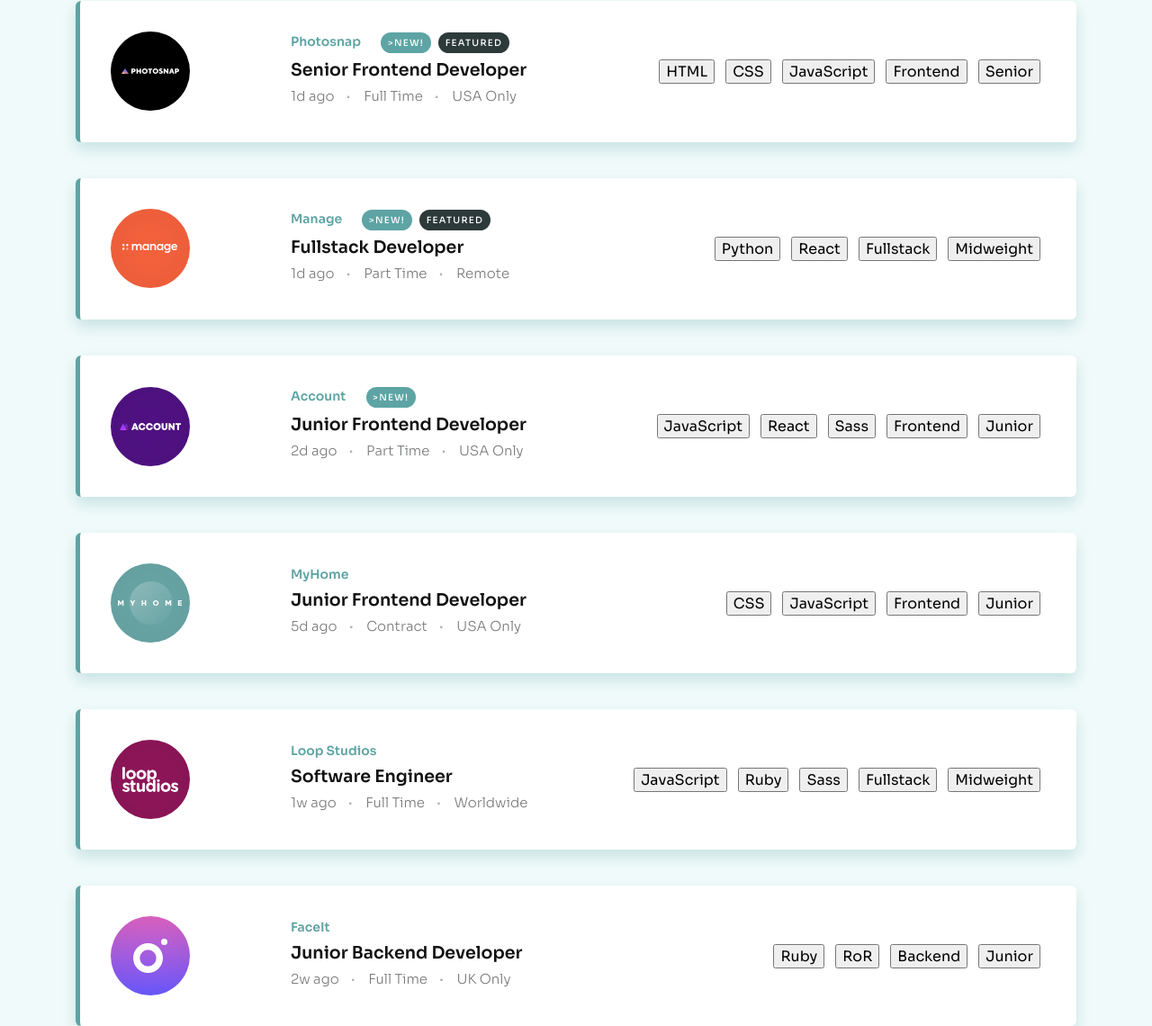
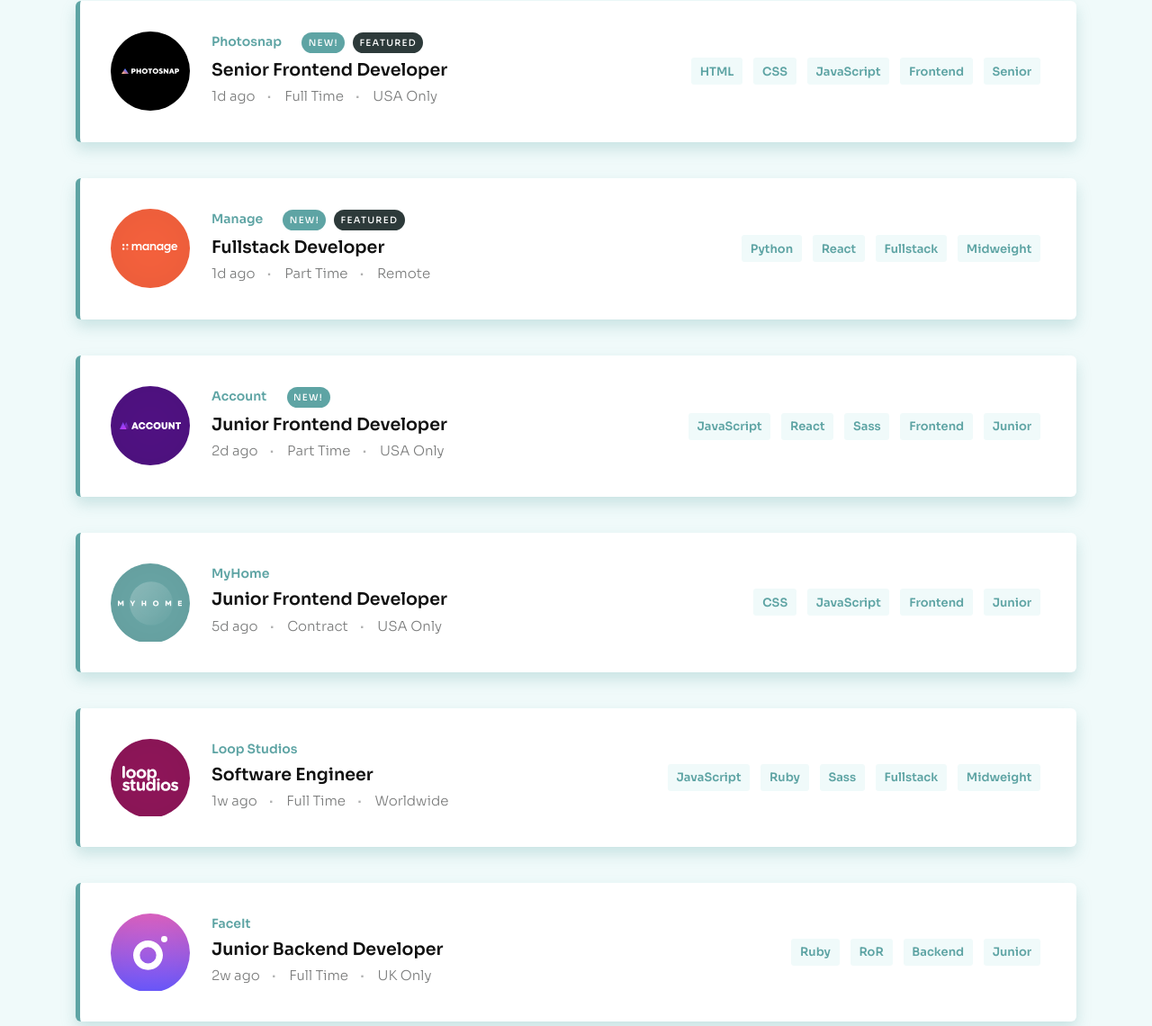
Before and after one commit to bxchang04/job-listings-vanilla, a plain HTML site: page index0.html in a window 1280 px wide. Shown: the part 626-1766 px from the top of the page at 90% size. Drawn offline with Linux system fonts and the light colour scheme.

Commit message:
fix image styling

```diff
--- a/index.js
+++ b/index.js
@@ -1,6 +1,8 @@
 //bugs
 /*
-1. image logo stretched on mobile view
+1a. images and padding not consistent
+1b. image logo doesn't shrink
+1c. image logo doesn't align left
 2. Fix general styling
     2a. filter buttons
     2b. filter header box
@@ -51,7 +53,6 @@ function createList(data) {
   data.forEach((el) => {
     let listing = document.createElement("article");
     listing.classList.add("job");
-    listing.classList.add("listing");
 
     let listFrag = document.createDocumentFragment();
     listing.companyName = el.company;
@@ -64,6 +65,7 @@ function createList(data) {
     listing.data_filters.forEach((l) => {
       let li = document.createElement("li");
       let btn = document.createElement("button");
+      btn.classList.add("button");
       btn.classList.add("job__filter");
       btn.textContent = l;
       btn.setAttribute("data-filter", l);
@@ -74,8 +76,8 @@ function createList(data) {
     // check against screenshots if needed
 
     listing.innerHTML =
-    `<img class="job__logo" src="${el.logo}">
-    <header class="job__header">
+    `
+    <header class="job__header" style="background-image: url(${el.logo})">
         <h2 class="job__title"><a href="#" class="job__title-link">${el.position}</a></h2>
         <p class="job__meta">
             <span class="job__company-name">${el.company}</span>
@@ -83,7 +85,7 @@ function createList(data) {
                 class="badge badge--primary"
                 style="display:${el.new ? "inline-block" : "none"}"
             >
-                >New!
+                New!
             </em>
             <em
                 class="badge badge--secondary"
@@ -181,8 +183,7 @@ function filterJobs() {
   });
 }
 
-// Added to filters div (onClick event for event listeners above)
-// Test: When commented out, tags aren't added to list on click. Also, clear button fails to close list (and remove buttons?).
+// Removes selected filter on click
 
 function filterClick(ev) {
   filtersSelected.delete(this.dataset.filter);
@@ -197,7 +198,7 @@ function filterClick(ev) {
   filterJobs(this.dataset.filter);
 }
 
-// Transitions. !!! Be careful about copying verbatim here!!!
+// Transitions. !!! Don't use verbatim!!!
 
 function setTransitionEvent() {
   var t;
@@ -220,6 +221,7 @@ function setTransitionEvent() {
 // Begin: Helper functions
 function hideJob(job) {
   let event = setTransitionEvent();
+//   let event = "transitionEnd";
   job.classList.add("fade");
   job.addEventListener(`${event}`, (ev) => job.classList.add("none"), {
     once: true,
--- a/styles.css
+++ b/styles.css
@@ -36,25 +36,7 @@ h2{
 }
 */
 
-/* changed from listing to article */
-.article{
-    padding: 1.5rem;
-    width: 75%;
-    min-width: 690px;
-    margin: 1.5rem auto;
-    border-radius: 4px;
-    border-left: 8px solid hsl(180, 29%, 50%) ;
 
-    background-color: white;
-
-    box-shadow: 0px 2px 8px 0px rgba(0, 0, 0, 0.5);
-
-    display: flex;
-    justify-content: space-between;
-    align-items: center;
-
-    transition: opacity 100ms ease ;
-}
 
 
 
@@ -125,6 +107,8 @@ address{
     margin: 5rem auto
 }
 
+/* changed from listing to job, added transition */
+
 .job{
     display: flex;
     flex-direction: column;
@@ -134,6 +118,7 @@ address{
     border-left: 0.3125rem solid var(--primary);
     border-radius: 0.375rem;
     background-color: var(--white);
+    transition: opacity 100ms ease;
 }
 
 .job__header{
@@ -144,12 +129,6 @@ address{
     background-repeat: no-repeat;
     background-size: 3.125rem;
     position: relative
-}
-
-.job__logo{
-    display: inline;
-    outline: red solid;
-    transform: translateY(-10%); /* buggy on mid res */
 }
 
 .job__title{
@@ -268,13 +247,13 @@ address{
     }
 
     .job__header{
-        padding: 0 3rem .5rem 1.5rem;
+        padding: 0 3rem 1rem 7rem;
         margin-top: 0;
         background-size: auto
     }
 
     .job__title-link::after{
-        top: -1rem;
+        /* top: -1rem; */
     }
 
     .job__tags{
```
